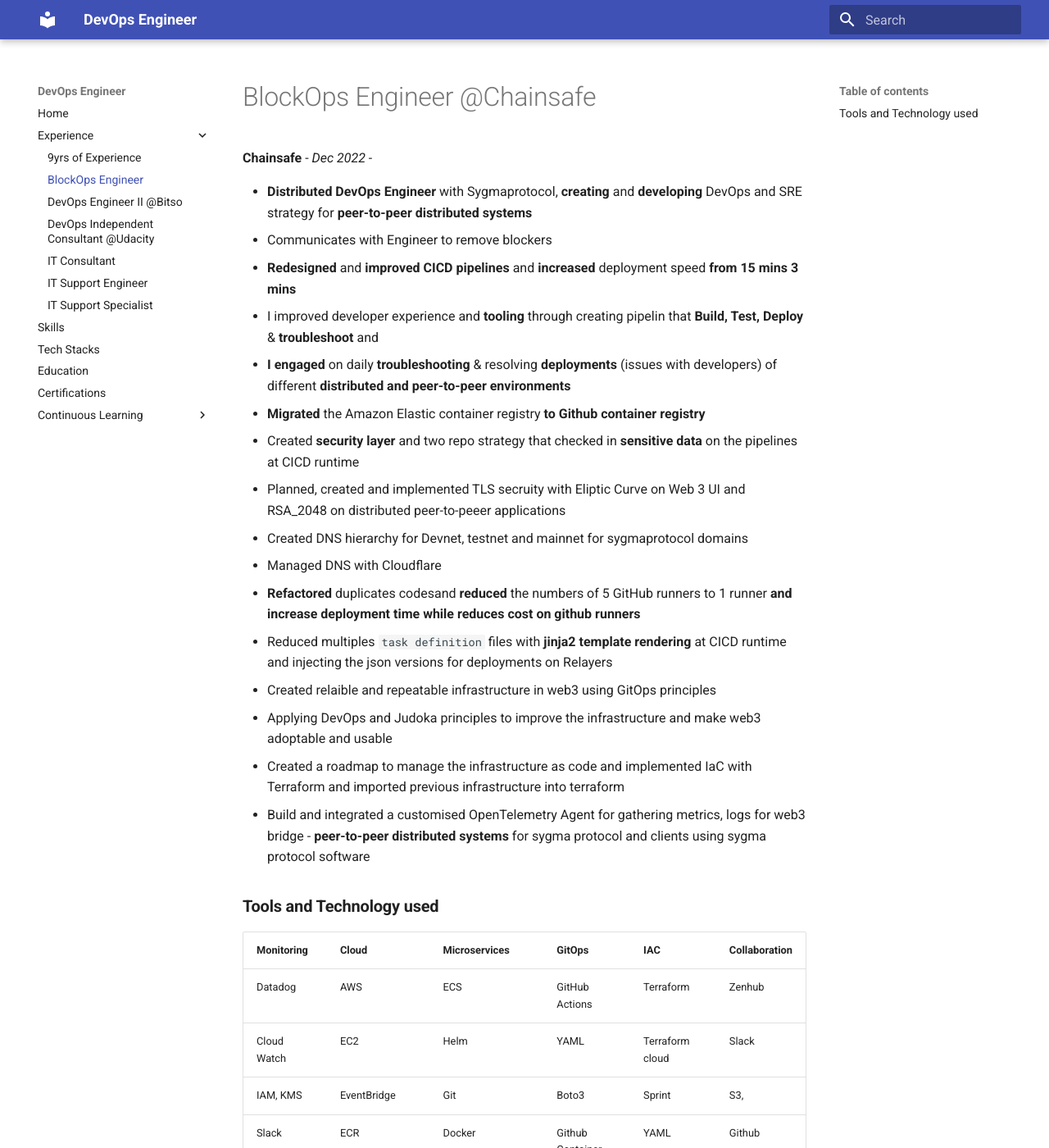
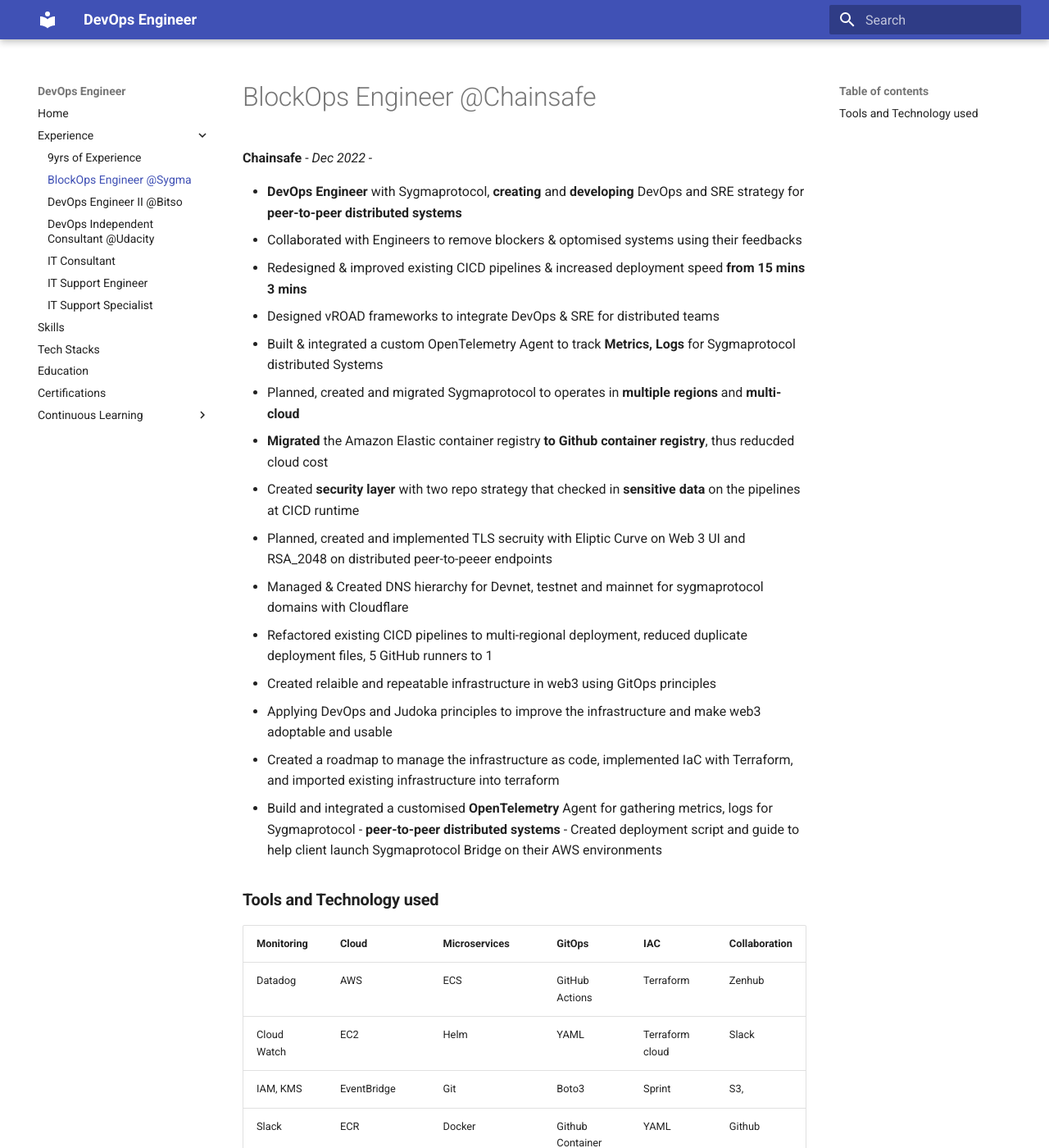
Before and after one commit to eedygreen/isah-idris-DevOps-Engineer-resume, an MkDocs documentation site: the page built from docs/experience/BlockOps_Engineer.md, in a window 1280 px wide and 1400 px high. Shown: the whole window at 82% size. Built offline with MkDocs 1.6.1 and Material for MkDocs 9.7.7, drawn with Linux system fonts in a browser that asks for light colours.

Commit message:
updated resume on Sygmaprotocol (#48)
* updated resume on Sygmaprotocol

* updated resume on Sygmaprotocol

```diff
--- a/docs/experience/BlockOps_Engineer.md
+++ b/docs/experience/BlockOps_Engineer.md
@@ -2,22 +2,21 @@
 
 **Chainsafe** - *Dec 2022 -*
 
-- **Distributed DevOps Engineer** with Sygmaprotocol, **creating** and **developing** DevOps and SRE strategy for **peer-to-peer distributed systems**
-- Communicates with Engineer to remove blockers
-- **Redesigned** and **improved CICD pipelines** and **increased** deployment speed **from 15 mins 3 mins**
-- I improved developer experience and **tooling** through creating pipelin that **Build, Test, Deploy** & **troubleshoot** and
-- **I engaged** on daily **troubleshooting** & resolving **deployments** (issues with developers) of different **distributed and peer-to-peer environments**
-- **Migrated** the Amazon Elastic container registry **to Github container registry**
-- Created **security layer** and two repo strategy that checked in **sensitive data** on the pipelines at CICD runtime
-- Planned, created and implemented TLS secruity with Eliptic Curve on Web 3 UI and RSA_2048 on distributed peer-to-peeer applications
-- Created DNS hierarchy for Devnet, testnet and mainnet for sygmaprotocol domains
-- Managed DNS with Cloudflare
-- **Refactored**  duplicates codesand **reduced** the numbers of 5 GitHub runners to 1 runner **and increase deployment time while reduces cost on github runners**
-- Reduced multiples `task definition` files with **jinja2 template rendering** at CICD runtime and injecting the json versions for deployments on Relayers
+- **DevOps Engineer** with Sygmaprotocol, **creating** and **developing** DevOps and SRE strategy for **peer-to-peer distributed systems**
+- Collaborated with Engineers to remove blockers & optomised systems using their feedbacks
+- Redesigned & improved existing CICD pipelines & increased deployment speed **from 15 mins 3 mins**
+- Designed vROAD frameworks to integrate DevOps & SRE for distributed teams
+- Built & integrated a custom OpenTelemetry Agent to track **Metrics, Logs** for Sygmaprotocol distributed Systems
+- Planned, created and migrated Sygmaprotocol to operates in **multiple regions** and **multi-cloud**
+- **Migrated** the Amazon Elastic container registry **to Github container registry**, thus reducded cloud cost
+- Created **security layer** with two repo strategy that checked in **sensitive data** on the pipelines at CICD runtime
+- Planned, created and implemented TLS secruity with Eliptic Curve on Web 3 UI and RSA_2048 on distributed peer-to-peeer endpoints
+- Managed & Created DNS hierarchy for Devnet, testnet and mainnet for sygmaprotocol domains with Cloudflare
+- Refactored existing CICD pipelines to multi-regional deployment, reduced duplicate deployment files, 5 GitHub runners to 1
 - Created relaible and repeatable infrastructure in web3 using GitOps principles
 - Applying DevOps and Judoka principles to improve the infrastructure and make web3 adoptable and usable
-- Created a roadmap to manage the infrastructure as code and implemented IaC with Terraform and imported previous infrastructure into terraform
-- Build and integrated a customised OpenTelemetry Agent for gathering metrics, logs for web3 bridge - **peer-to-peer distributed systems** for sygma protocol and clients using sygma protocol software
+- Created a roadmap to manage the infrastructure as code, implemented IaC with Terraform, and imported existing infrastructure into terraform
+- Build and integrated a customised **OpenTelemetry** Agent for gathering metrics, logs for Sygmaprotocol - **peer-to-peer distributed systems** - Created deployment script and guide to help client launch Sygmaprotocol Bridge on their AWS environments
 
 ### **Tools and Technology used**
 
--- a/mkdocs.yml
+++ b/mkdocs.yml
@@ -4,7 +4,7 @@
    - Home: 'README.md'
    - Experience:
         - 9yrs of Experience: 'experience/Work_Experience_9yrs.md'
-        - BlockOps Engineer: 'experience/BlockOps_Engineer.md'
+        - BlockOps Engineer @Sygma: 'experience/BlockOps_Engineer.md'
         - DevOps Engineer II @Bitso: 'experience/DevOps_Engineer_II_@Bitso.md'
         - DevOps Independent Consultant @Udacity: 'experience/Independent_Consultant_@Udacity.md'
         - IT Consultant: 'experience/IT_Consultant.md'
```
Also changed, not shown: other parts of docs/experience/BlockOps_Engineer.md (+1 -1 lines), 1 other file.
